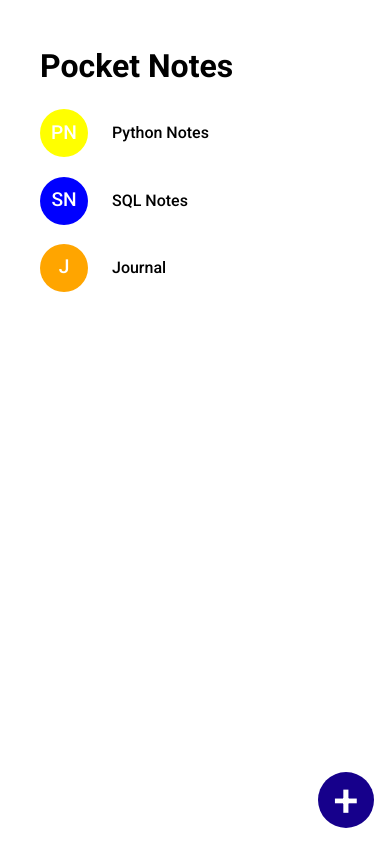
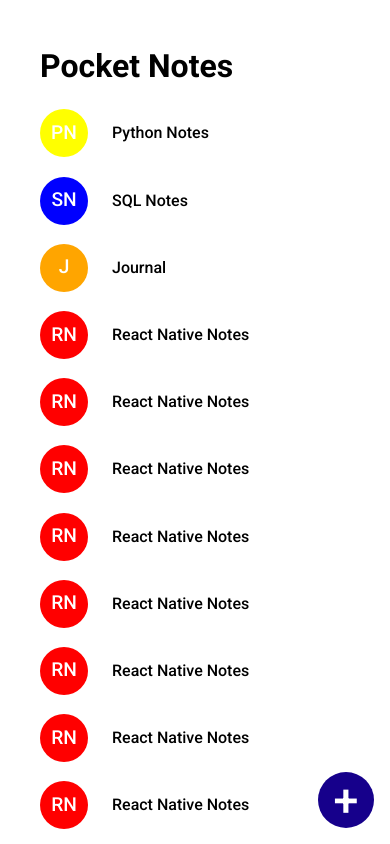
Before and after one commit to Inayath-Hussain/pocket-notes, a React (Vite) app: page / in a window 390 px wide. Built offline with nearby package versions, Linux system fonts and the light colour scheme.

Commit message:
Fix: scrollbar in navbar and breakpoint for laptop
fixed scrollbar design in navbar and changed breakpoint for desktops for better UI in tablet size devices.

```diff
--- a/src/App.css
+++ b/src/App.css
@@ -1,4 +1,4 @@
-@media screen and (min-width: 640px) {
+@media screen and (min-width: 769px) {
   .app-layout {
     display: grid;
     grid-template-columns: 30vw 70vw;
--- a/src/components/modal/contents/newGroup.css
+++ b/src/components/modal/contents/newGroup.css
@@ -107,7 +107,7 @@ input[type="radio"] {
     }
 }
 
-@media screen and (min-width: 640px) {
+@media screen and (min-width: 769px) {
     .new-grp-form-container {
         padding: 1.5rem 2.3rem;
         width: min(500px, 50vw);
--- a/src/components/navbar/navbar.css
+++ b/src/components/navbar/navbar.css
@@ -2,35 +2,70 @@
     --padding-y: 5vh;
     --padding-x: 2.5rem;
     height: 100dvh;
-    padding-bottom: var(--padding-y);
+    /* padding-bottom: var(--padding-y); */
     box-sizing: border-box;
-
-    overflow-y: auto;
 
     display: flex;
     flex-direction: column;
     justify-content: flex-start;
     align-items: stretch;
-    gap: 1.2rem;
+    /* gap: 1.2rem; */
 
     position: relative;
+
 }
 
 .hide {
     display: none;
 }
 
+
+
 .navbar-layout h1 {
     font-size: 2rem;
     text-align: left;
 
     padding: var(--padding-y) var(--padding-x) 0;
+    margin-bottom: 0.6rem;
 
     position: sticky;
     top: 0;
 
     background: #fff;
 }
+
+
+
+.links-container {
+    display: flex;
+    flex-direction: column;
+    justify-content: inherit;
+    align-items: inherit;
+    gap: inherit;
+
+    scrollbar-width: thin;
+
+    --scrollbar-bg: #D9D9D9;
+
+    overflow-y: auto;
+}
+
+.links-container::-webkit-scrollbar {
+    width: 12px;
+    background: var(--scrollbar-bg);
+
+    padding: 0 2px;
+    border-radius: 1rem;
+}
+
+.links-container::-webkit-scrollbar-thumb {
+    background: #fff;
+
+    border: 1.5px solid var(--scrollbar-bg);
+    border-radius: 1rem;
+}
+
+
 
 .link {
     display: flex;
@@ -41,7 +76,10 @@
     width: 100%;
     box-sizing: border-box;
 
-    padding: 0 var(--padding-x);
+    /* padding: 0 var(--padding-x); */
+    padding: 0.6rem var(--padding-x);
+
+    border-radius: 0.6rem;
 }
 
 
@@ -66,7 +104,7 @@
     align-items: center;
 }
 
-@media screen and (min-width: 640px) {
+@media screen and (min-width: 769px) {
     .navbar-layout {
         /* padding: 5vh 3vw; */
         --padding-x: 3vw;
@@ -74,5 +112,15 @@
 
     .navbar-layout h1 {
         text-align: center;
+        text-wrap: nowrap;
+    }
+
+    .link {
+        gap: min(1.5vw, 1.5rem);
+
+    }
+
+    .current {
+        background: rgba(47, 47, 47, 0.17);
     }
 }
--- a/src/components/navbar/navbar.tsx
+++ b/src/components/navbar/navbar.tsx
@@ -19,11 +19,11 @@ const testData: Igroup[] = [
 const NavBar = () => {
 
     const [groups, setGroups] = useState<Igroup[]>(testData);
+    const [currentGroup, setCurrentGroup] = useState("");
 
     const { pathname } = useLocation();
+
     const { showNewGroupModal, NewGroupFormPortal } = useNewGroupModal();
-
-    console.log(pathname)
 
     const shouldDisplay = pathname === homeRoute
     console.log(shouldDisplay)
@@ -33,13 +33,87 @@ const NavBar = () => {
 
             <h1>Pocket Notes</h1>
 
-            {/* map icons and grpName */}
-            {groups.length > 0 && groups.map(g => (
-                <Link to={g.groupName} key={g.groupName} className="link">
-                    <NavIcon groupName={g.groupName} bgColor={g.bgColor} />
-                    <p>{g.groupName}</p>
+            <div className="links-container">
+                {/* map icons and grpName */}
+                {groups.length > 0 && groups.map(g => (
+
+                    <Link to={g.groupName} key={g.groupName} onClick={() => setCurrentGroup(g.groupName)}
+                        className={`link ${g.groupName === currentGroup ? "current" : ""}`}>
+
+                        <NavIcon groupName={g.groupName} bgColor={g.bgColor} />
+                        <p>{g.groupName}</p>
+
+                    </Link>
+
+                ))}
+
+                <Link to={"/"} onClick={() => setCurrentGroup("React Native Notes")}
+                    className={`link ${"React Native Notes" === currentGroup ? "current" : ""}`}>
+
+                    <NavIcon groupName={"React Native Notes"} bgColor={"red"} />
+                    <p>{"React Native Notes"}</p>
+
                 </Link>
-            ))}
+                <Link to={"/"} onClick={() => setCurrentGroup("React Native Notes")}
+                    className={`link ${"React Native Notes" === currentGroup ? "current" : ""}`}>
+
+                    <NavIcon groupName={"React Native Notes"} bgColor={"red"} />
+                    <p>{"React Native Notes"}</p>
+
+                </Link>
+                <Link to={"/"} onClick={() => setCurrentGroup("React Native Notes")}
+                    className={`link ${"React Native Notes" === currentGroup ? "current" : ""}`}>
+
+                    <NavIcon groupName={"React Native Notes"} bgColor={"red"} />
+                    <p>{"React Native Notes"}</p>
+
+                </Link>
+                <Link to={"/"} onClick={() => setCurrentGroup("React Native Notes")}
+                    className={`link ${"React Native Notes" === currentGroup ? "current" : ""}`}>
+
+                    <NavIcon groupName={"React Native Notes"} bgColor={"red"} />
+                    <p>{"React Native Notes"}</p>
+
+                </Link>
+                <Link to={"/"} onClick={() => setCurrentGroup("React Native Notes")}
+                    className={`link ${"React Native Notes" === currentGroup ? "current" : ""}`}>
+
+                    <NavIcon groupName={"React Native Notes"} bgColor={"red"} />
+                    <p>{"React Native Notes"}</p>
+
+                </Link>
+                <Link to={"/"} onClick={() => setCurrentGroup("React Native Notes")}
+                    className={`link ${"React Native Notes" === currentGroup ? "current" : ""}`}>
+
+                    <NavIcon groupName={"React Native Notes"} bgColor={"red"} />
+                    <p>{"React Native Notes"}</p>
+
+                </Link>
+                <Link to={"/"} onClick={() => setCurrentGroup("React Native Notes")}
+                    className={`link ${"React Native Notes" === currentGroup ? "current" : ""}`}>
+
+                    <NavIcon groupName={"React Native Notes"} bgColor={"red"} />
+                    <p>{"React Native Notes"}</p>
+
+                </Link>
+                <Link to={"/"} onClick={() => setCurrentGroup("React Native Notes")}
+                    className={`link ${"React Native Notes" === currentGroup ? "current" : ""}`}>
+
+                    <NavIcon groupName={"React Native Notes"} bgColor={"red"} />
+                    <p>{"React Native Notes"}</p>
+
+                </Link>
+                <Link to={"/"} onClick={() => setCurrentGroup("React Native Notes")}
+                    className={`link ${"React Native Notes" === currentGroup ? "current" : ""}`}>
+
+                    <NavIcon groupName={"React Native Notes"} bgColor={"red"} />
+                    <p>{"React Native Notes"}</p>
+
+                </Link>
+            </div>
+
+
+
 
             <button onClick={() => { showNewGroupModal(); console.log("hello ...") }} className="add-grp-btn">
                 &#43;
--- a/src/index.css
+++ b/src/index.css
@@ -10,8 +10,8 @@
   /* -webkit-font-smoothing: antialiased; */
   /* -moz-osx-font-smoothing: grayscale; */
 
-  --tablet-min-width: 640px;
-  --desktop-min-width: 1024px;
+  --tablet-min-width: 481px;
+  --desktop-min-width: 769px;
 }
 
 /* a {
```
